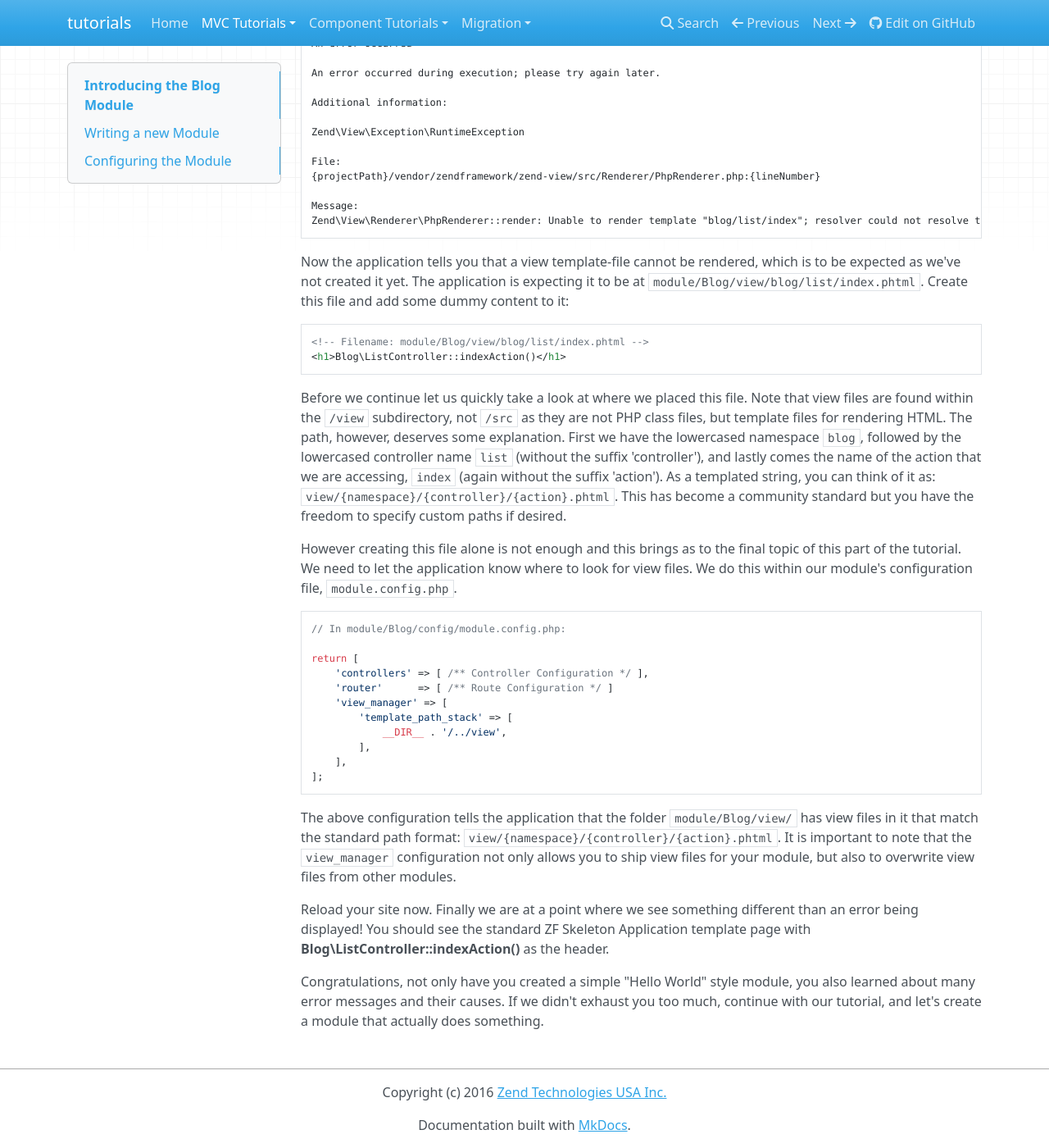
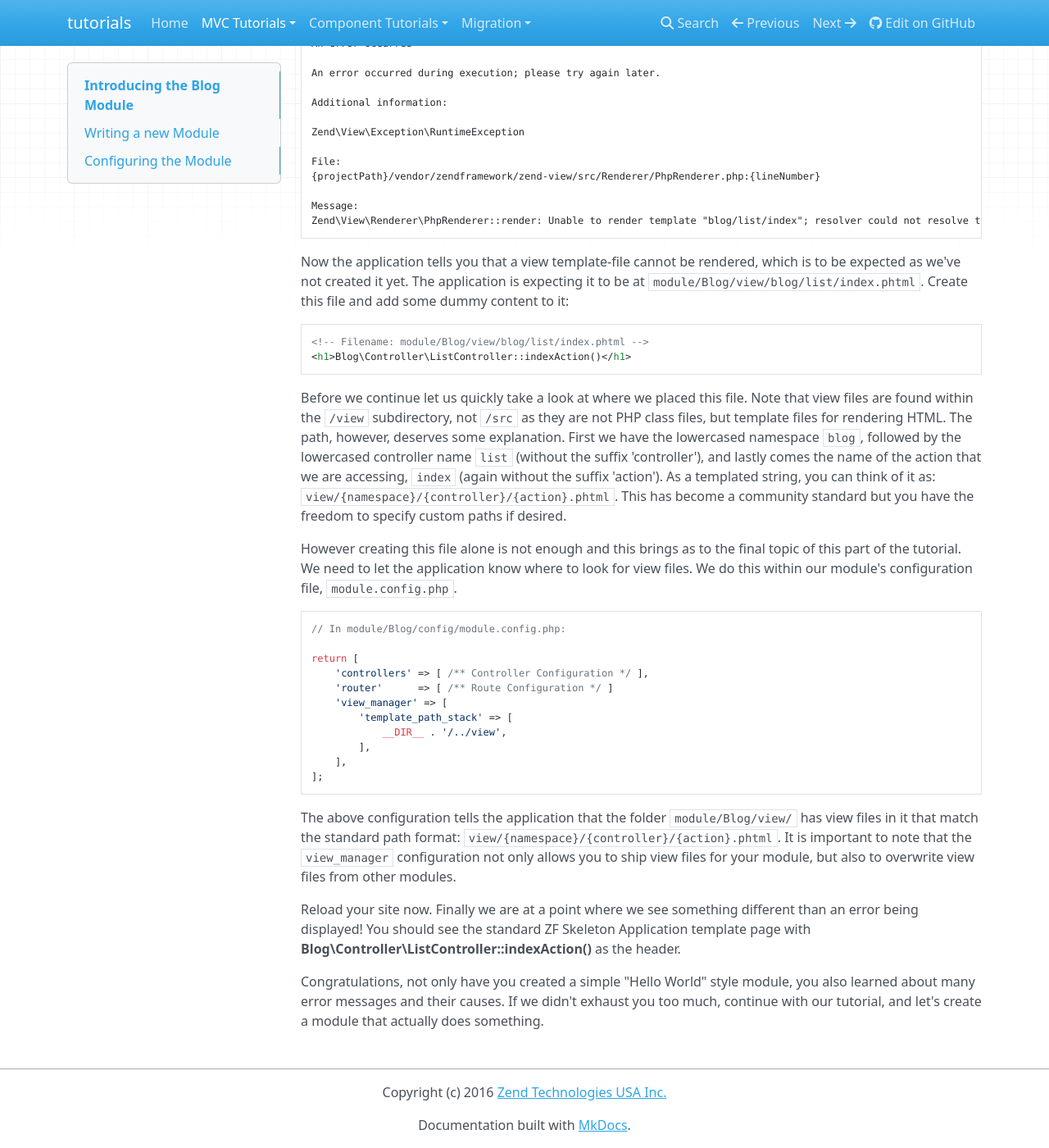
Before and after one commit to laminas/tutorials, an MkDocs documentation site: the page built from doc/book/in-depth-guide/first-module.md, in a window 1280 px wide and 1400 px high, scrolled down 4792 px. Shown: the whole window at 82% size. Built offline with MkDocs 1.6.1, drawn with Linux system fonts in a browser that asks for light colours; nearby versions of some CDN libraries; old or Windows-style settings are respelled for this version of MkDocs.

Commit message:
Fixed ListController namespace
Fixes #109

````diff
--- a/doc/book/in-depth-guide/first-module.md
+++ b/doc/book/in-depth-guide/first-module.md
@@ -299,7 +299,7 @@ file and add some dummy content to it:
 
 ```html
 <!-- Filename: module/Blog/view/blog/list/index.phtml -->
-<h1>Blog\ListController::indexAction()</h1>
+<h1>Blog\Controller\ListController::indexAction()</h1>
 ```
 
 Before we continue let us quickly take a look at where we placed this file. Note
@@ -339,7 +339,7 @@ module, but also to overwrite view files from other modules.
 
 Reload your site now. Finally we are at a point where we see something different
 than an error being displayed! You should see the standard ZF Skeleton
-Application template page with **Blog\ListController::indexAction()** as the
+Application template page with **Blog\Controller\ListController::indexAction()** as the
 header.
 
 Congratulations, not only have you created a simple "Hello World" style module,
````
